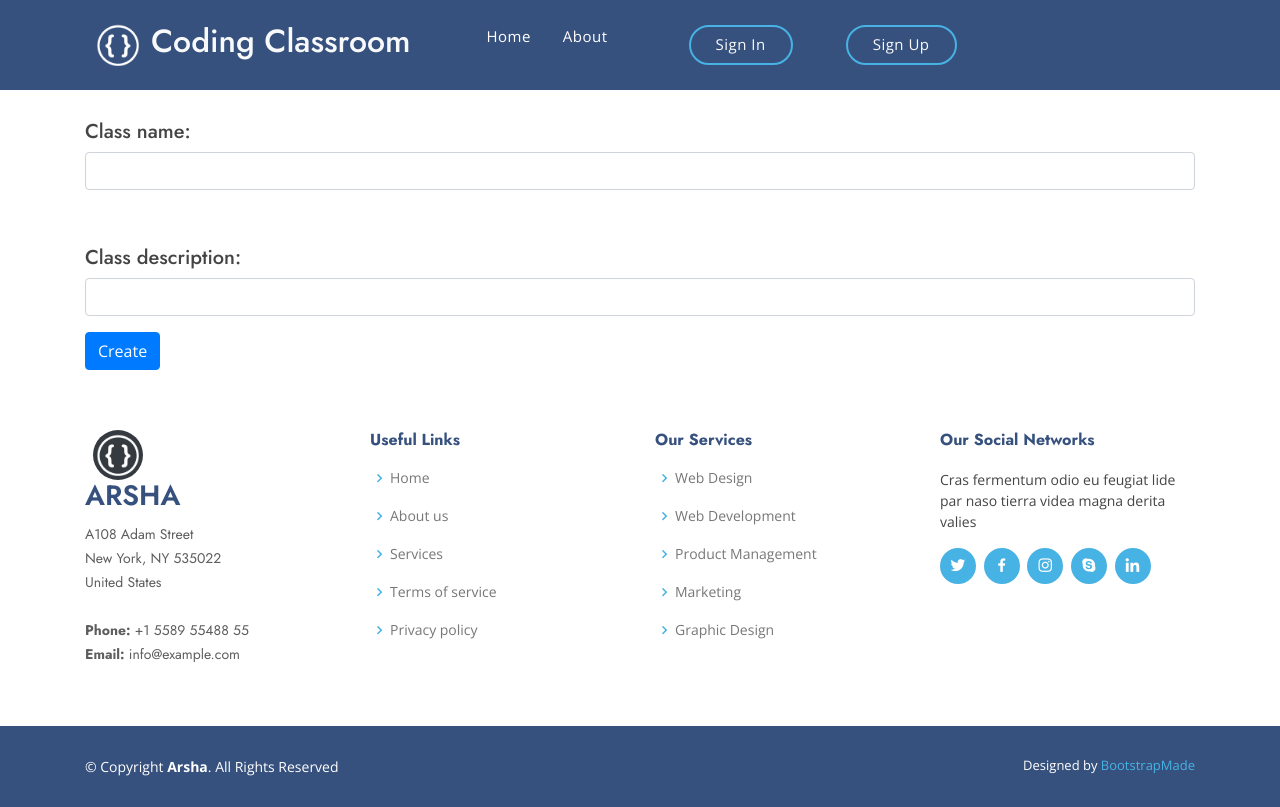
After one commit to sushantvaidkar/include-innovation, a Flask app: page /classroom/create in a window 1280 px wide. The commit adds this page. Run offline with Flask 2, Linux system fonts and the light colour scheme; some libraries are stand-ins or nearby versions.

Commit message:
Classroom management added

```diff
--- a/main.py
+++ b/main.py
@@ -5,6 +5,7 @@ from flask import render_template,request,redirect,url_for,flash,session
 from models.database import db
 from models.student import Student
 from models.teacher import Teacher
+from models.classroom import Classroom
 
 app = Flask(__name__)
 app.secret_key = "WCEHACKATHON"
@@ -16,11 +17,8 @@ app.config["SQLALCHEMY_TRACK_MODIFICATIONS"] = False
 
 with app.app_context():
     db.init_app(app)
-    db.drop_all()
-    db.create_all()
-
-
-
+    # db.drop_all()
+    # db.create_all()
 
 @app.route("/")
 def home():
@@ -34,7 +32,7 @@ def login():
     password=request.form.get("password")
 
     user = GetUser(email)
-    if  isinstance(user, Student) or   isinstance(user, Teacher) :
+    if isinstance(user, Student) or isinstance(user, Teacher) :
         if user.password == password:
             session["name"] = user.name
             session["email"] = user.email
@@ -48,9 +46,6 @@ def login():
 
     else:
         return user
-
-
-
 
 @app.route("/register", methods=["GET", "POST"])
 def register():
@@ -128,14 +123,73 @@ def GetUser(email):
 def dashboard():
     is_authorized = AuthorizeUser("teacher")
     if is_authorized:
-        return render_template("teacher_dashboard")
+        user = GetUser(session["email"])
+        classes = []
+        for classroom in user.classrooms:
+            print(classroom.name)
+            classes.append({
+                "name": classroom.name,
+                "desc": classroom.description,
+                "code": classroom.code,
+                "assignment": None
+            })
+
+        return render_template("teacher_dashboard.html", classes=classes)
 
     is_authorized = AuthorizeUser("student")
+
     if is_authorized:
-        return render_template("student_dashboard")
+        user = GetUser(session["email"])
+        if request.method == "POST":
+            class_code = request.form.get("class_code")
 
+            classroom = Classroom.query.filter_by(code=class_code).first()
+            if classroom:
+                if classroom not in user.classrooms:
+                    user.classrooms.append(classroom)
+                    db.session.add(user)
+                    db.session.commit()
+
+                    flash(f"Joined classroom successfully!", "success")
+
+            else:
+                flash(f"No classroom found with code {class_code}!", "danger")
+
+        classes = []
+        for classroom in user.classrooms:
+            classes.append({
+                "name": classroom.name,
+                "desc": classroom.description,
+                "code": classroom.code,
+                "assignment": None
+            })
+
+        return render_template("student_dashboard.html", classes=classes)
 
     return flash(f"Please login first!", "danger")
+
+@app.route("/classroom/create", methods=["GET", "POST"])
+def ClassroomCreate():
+    if request.method == "GET":
+        return render_template("classroom_create.html")
+
+    is_teacher = AuthorizeUser("teacher")
+    if not is_teacher:
+        flash(f"Permission denied!", "danger")
+        return redirect(url_for("home"))
+
+    name = request.form.get("class_name")
+    description = request.form.get("class_desc")
+
+    user = GetUser(session["email"])
+
+    new_classroom = Classroom(name, description, teacher=user)
+    db.session.add(new_classroom)
+    db.session.commit()
+
+    flash(f"Classroom {name} created successfully!", "success")
+
+    return redirect(url_for("dashboard"))
 
 
 if __name__ == "__main__":
--- a/models/classroom.py
+++ b/models/classroom.py
@@ -1,4 +1,4 @@
-from database import db
+from models.database import db
 
 def create_class_code():
     from string import ascii_letters
@@ -8,7 +8,7 @@ def create_class_code():
         code = ""
         for letter in range(5):
             code = code + choice(ascii_letters)
-        if Classroom.query.filter_by(code=code).first() is not None:
+        if Classroom.query.filter_by(code=code).first() is None:
             break
 
     return code
@@ -24,7 +24,6 @@ class Classroom(db.Model):
 
     def __init__(self, name, description, teacher) -> None:
         super().__init__()
-        self.user_type = "student"
 
         self.name = name
         self.description = description
--- a/models/teacher.py
+++ b/models/teacher.py
@@ -9,6 +9,9 @@ class Teacher(db.Model):
     email = db.Column(db.String(20), nullable=False)
     password = db.Column(db.String(64), nullable=False)
 
+    classrooms = db.relationship("Classroom", backref="teacher", lazy=True)
+
+
     def __init__(self, name, email, password) -> None:
         super().__init__()
         self.user_type = "teacher"
--- a/templates/base.html
+++ b/templates/base.html
@@ -30,12 +30,13 @@
 </head>
 
 <body>
-    <header id="header" class="fixed-top ">
+    <header class="fixed-top">
+        <div class="container-fluid" id="header" style="background-color: #37517e;">
             <div class="container d-flex align-items-center">
-
                 <img class="mx-2 rounded-circle" src="{{ url_for('static', filename = 'img/LOGO.png') }}" alt="logo"
                     width="50" height="50" />
-            <span class="text-light"><h2>Coding Classroom</h2>
+                <span class="text-light">
+                    <h2>Coding Classroom</h2>
                     <!--{% block logo %}{% endblock %}-->
                 </span>
 
@@ -45,34 +46,36 @@
                 <nav class="nav-menu d-none d-lg-block">
                     <ul>
                         <li class="ml-5"><a href="/" class="align-top">Home</a></li>
-                    <li class="ml-1"><a href="">About</a></li>
+                        <li class="ml-1"><a href="#about">About</a></li>
                         <li>
                             {% block nav %}{% endblock %}
                             {% if "email" in session %}
 
                             {% endif %}
                         </li>
-                    <li class="mr-auto"></li>
+
                         {% if "email" not in session %}
-                    <li class="">
-                            <a href="" class="get-started-btn scrollto text-light" data-toggle="modal"
+                        <li class="ml-auto">
+                            <a href="#about" class="get-started-btn scrollto text-light" data-toggle="modal"
                                 data-target="#LoginModal">Sign In</a>
                         </li>
                         <li>
-                        <a href="" class="get-started-btn scrollto text-light ml-0" data-toggle="modal" data-target="#SignUpModal">Sign Up</a>
+
+                            <a href="#about" class="get-started-btn scrollto text-light align-items-center"
+                                data-toggle="modal" data-target="#SignUpModal">Sign Up</a>
                         </li>
                         {% else %}
 
-                    <li class="text-light">
+                        <li class="nav-item text-light text-sm-dark">
                             {{ session["name"] }}
                         </li>
-                    <li class="align-top">
-                        <a class="" href="/dashboard">Dashboard</a>
+                        <li class="py-1">
+                            <a class="btn btn-block" href="/dashboard">Dashboard</a>
                         </li>
-                    <li class="">
+                        <li class="py-1">
                             <form action="/logout" method="POST">
-                            <h5><button type="submit" style="all: unset;" class="badge badge-primary text-light"><i
-                                class="fas fa-sign-out-alt"></i></button></h5>
+                                <button type="submit" class="btn btn-danger btn-block"><i
+                                        class="fas fa-sign-out-alt"></i></button>
                             </form>
                         </li>
                         {% endif %}
@@ -83,16 +86,17 @@
 
                     </div>
                 </nav><!-- .nav-menu -->
-
+            </div>
 
 
         </div>
-        <div class="container w-25" style="position:fixed; top:50px; right:10px;">{% include 'flash.html' %}</div>
+        <div class="ml-auto mr-3 my-1 w-25">{% include 'flash.html' %}</div>
     </header><!-- End Header -->
 
 
 
 
+    <div style="height: 10vh;"></div>
 
 
 
--- /dev/null
+++ b/templates/classroom_create.html
@@ -0,0 +1,22 @@
+{% extends "base.html" %}
+{% block title %}Subject{% endblock %}
+{% block logo %}Create new classroom{% endblock %}
+{% block nav %}{% endblock %}
+
+{% block body %}
+<div class="container">
+    <form action="/classroom/create", method="POST">
+        <p>
+            <label for="class_name"><h5>Class name:</h5></label>
+            <input class="form-control" type="text" maxlength="30" id="class_name" name="class_name" required>
+        </p>
+        <p>
+            <label for="class_desc"><h5>Class description:</h5></label>
+            <input class="form-control" type="text" maxlength="80" id="class_desc" name="class_desc" required>
+        </p>
+        <button type="submit" class="btn btn-primary">Create</button>
+    </form>
+</div>
+{% endblock %}
+
+{% block scripts %}{% endblock %}
--- a/templates/flash.html
+++ b/templates/flash.html
@@ -1,7 +1,8 @@
-<div class="alert">
+<div class="">
     {% with messages = get_flashed_messages(with_categories=true) %}
 
         {% for category, msg in messages %}
+
         <div class="alert
             {% if category == 'danger' %}
                 alert-danger
@@ -12,7 +13,7 @@
             {% elif category == 'success' %}
                 alert-success
             {% endif %}
-        alert-dismissible fade show" role="alert">
+            alert-dismissible fade show" role="alert">
             {{ msg }}
             <button type="button" class="close" data-dismiss="alert" aria-label="Close">
                 <span aria-hidden="true">×</span>
```
Also changed, not shown: models/student.py (+7 -0 lines), templates/student_dashboarddd.html (added, +51 -0 lines), templates/teacher_dashboard.html (added, +44 -0 lines), templates/home.html (line endings or trailing spaces). Lines whose indentation alone changed are shown as unchanged.
